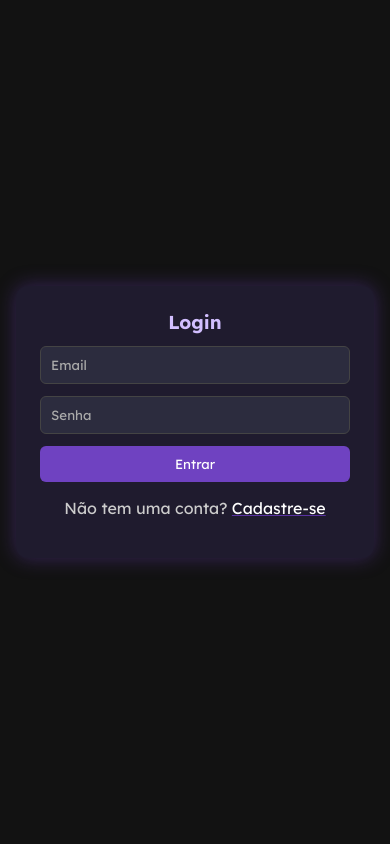
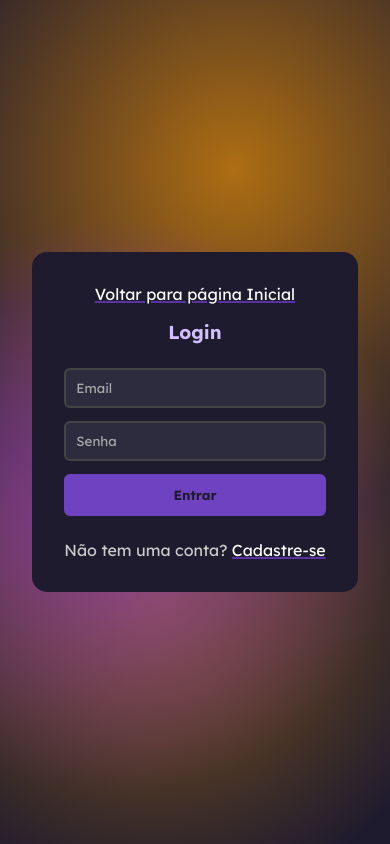
Before and after one commit to Arthur-Sbeghen/Rpgenius, a Next.js app in the folder app/: page /auth in a window 390 px wide. Built offline with nearby package versions, Linux system fonts and the light colour scheme; no server answers.

Commit message:
front login/cadastro
Alterações e estilização do login/cadastro com base na branch 48-50-52; Responsivo até 350 px ( ou 300 px, mas um pouquinho apertado o card )

```diff
--- a/app/src/app/auth/auth.css
+++ b/app/src/app/auth/auth.css
@@ -1,90 +1,63 @@
-* {
-  margin: 0;
-  padding: 0;
-  box-sizing: border-box;
-}
+body{ background-color: #1f1b2e;}
 
-body, html {
-  height: 100%;
-  font-family: 'Segoe UI', sans-serif;
-  background-color: #121212;
-  color: #ffffff;
-}
-
-.auth-container {
+main{
   display: flex;
+  flex-direction: column;
   justify-content: center;
   align-items: center;
-  min-height: 100vh;
-  padding: 16px;
+  background:
+    radial-gradient(circle at 30% 60%,#9139c1cc,transparent 50%),
+    radial-gradient(circle at 60% 20%,#d1820ccc,transparent 50%),
+    radial-gradient(circle at 40% 70%,#cd840e99,transparent 50%);
+    color: #fff;
 }
 
 .auth-card {
+  max-width: 25rem;
+  display: flex;
+  flex-direction: column;
+  align-items: center;
   background-color: #1f1b2e;
-  border-radius: 12px;
-  padding: 24px;
-  width: 100%;
-  max-width: 400px;
-  box-shadow: 0 0 20px rgba(111, 66, 193, 0.4);
+  border-radius: 15px;
+  padding: 2rem;
 }
 
-.auth-title {
-  text-align: center;
-  margin-bottom: 12px;
-  color: #d2bfff;
+.auth-title {color: #d2bfff; margin-top: 1rem;}
+
+.auth-form {
+  width: 100%;
+  display: flex;
+  flex-direction: column;
+  gap: 0.8rem;
+  margin: 1.5rem 0 1.5rem
 }
 
-.auth-form {
-  display: flex;
-  flex-direction: column;
-  gap: 12px;
-  margin-bottom: 16px;
-}
+.auth-subtext {color: #ccc;}
 
+/*inputs*/
 .auth-form input {
   padding: 10px;
-  border: 1px solid #444;
+  border: 2px solid #444;
   border-radius: 6px;
   background-color: #2c2c3e;
   color: #fff;
 }
+.auth-form input::placeholder {color: #aaa;}
+.auth-form input:focus {outline: none; border-color: #8a4dcc;}
 
-.auth-form input::placeholder {
-  color: #aaa;
-}
-
-.auth-form input:focus {
-  outline: none;
-  border-color: #8a4dcc;
-}
-
+/*btn*/
 .auth-form button {
-  padding: 10px;
+  padding: 0.8rem;
+  color: #1f1b2e;
   background-color: #6f42c1;
-  color: white;
+  font-weight: bold;
   border: none;
   border-radius: 6px;
   cursor: pointer;
   transition: background-color 0.3s;
 }
+.auth-form button:hover {background-color: #5a32a3;}
 
-.auth-form button:hover {
-  background-color: #5a32a3;
-}
-
-.auth-subtext {
-  text-align: center;
-  margin-bottom: 16px;
-  color: #ccc;
-}
-
-.auth-change {
-    text-decoration: underline 1px solid #5a32a3;
-    color: #fff;
-}
-
-.auth-change:hover {
-    cursor: pointer;
-    color: #d2bfff;
-    scale: 1.1;
-}
+/*links*/
+.auth-change, .return-btn {text-decoration: underline 1.5px solid #5a32a3; color: #fff;}
+.auth-change:hover, .return-btn:hover {cursor: pointer; color: #d2bfff;}
--- a/app/src/app/auth/page.tsx
+++ b/app/src/app/auth/page.tsx
@@ -64,20 +64,23 @@ const Auth: React.FC = () => {
 
   return (
     <>
-      <div className="auth-container">
+    <main>
       <div className="auth-card">
-          <h3 className="auth-title">{isLogin ? "Login" : "Cadastro"}</h3>
+        <a href="/home" className="return-btn">Voltar para página Inicial</a>
+        <h3 className="auth-title">{isLogin ? "Login" : "Cadastro de Usuário"}</h3>
         <form className="auth-form" onSubmit={handleFormSubmit}>
+          {/* input usuario caso cadastro */}
           {!isLogin && (
             <input
               name="login"
               type="text"
-                placeholder="Login"
+              placeholder="Usuário"
               value={formdata.login}
               onChange={handleOnChangeInput}
               required
             />
           )}
+
           <input
             name="email"
             type="email"
@@ -86,6 +89,7 @@ const Auth: React.FC = () => {
             onChange={handleOnChangeInput}
             required
           />
+
           <input
             name="password"
             type="password"
@@ -94,27 +98,31 @@ const Auth: React.FC = () => {
             onChange={handleOnChangeInput}
             required
           />
+
+          {/* input verificação senha caso cadastro */}
           {!isLogin && (
             <input
               name="password_confirmation"
               type="password"
-                placeholder="Confirmar Senha"
+              placeholder="Confirme a Senha"
               value={formdata.password_confirmation}
               onChange={handleOnChangeInput}
               required
             />
           )}
-            <button type="submit">{isLogin ? "Entrar" : "Registrar"}</button>
+
+          <button type="submit">{isLogin ? "Entrar" : "Cadastrar"}</button>
         </form>
 
         <p className="auth-subtext">
           {isLogin ? "Não tem uma conta? " : "Você já tem uma conta? "}
-            <span className="auth-change" onClick={() => setIsLogin(!isLogin)}>
-              {isLogin ? "Cadastre-se" : "Login"}
+          {/* span do código original */}
+          <span className="auth-change"  aria-label="link" onClick={() => setIsLogin(!isLogin)}>
+            {isLogin ? "Cadastre-se" : "Entrar"}
           </span>
         </p>
       </div>
-      </div>
+    </main>
     </>
   );
 };
```
Lines whose indentation alone changed are shown as unchanged.
